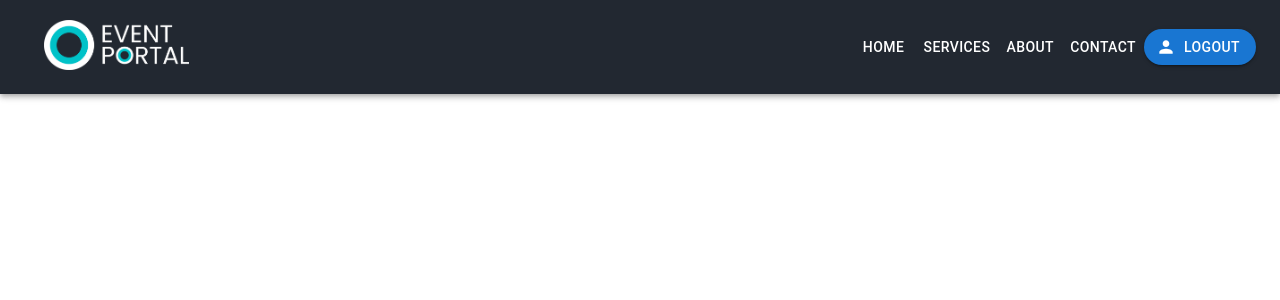
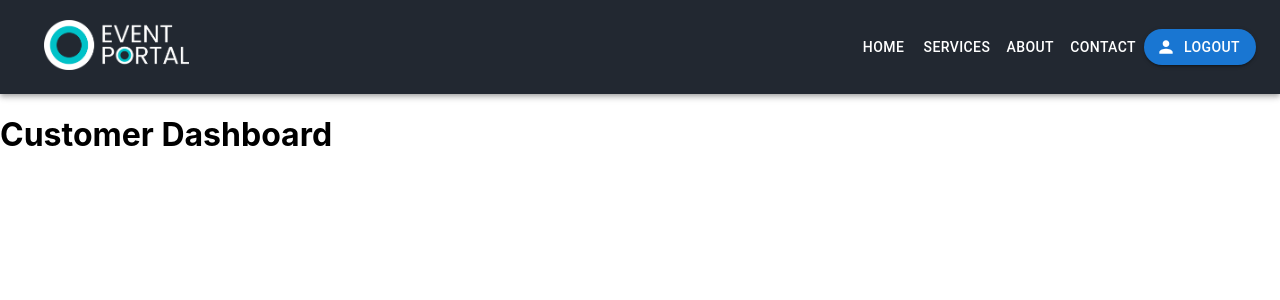
Before and after one commit to melanga/event_portal_client, a React (Create React App) app: page /dashboard in a window 1280 px wide. Shown: the top 300 px of the page. Built offline with nearby package versions, Linux system fonts and the light colour scheme; sample sign-in values are in the browser's storage.

Commit message:
added basic protective route

```diff
--- a/src/App.js
+++ b/src/App.js
@@ -7,37 +7,10 @@ import { Layout } from './components/Layout';
 import RegisterPage from './pages/auth/Register/RegisterPage';
 import { ToastContainer } from 'react-toastify';
 import 'react-toastify/dist/ReactToastify.css';
+import RequireAuth from './components/RequireAuth';
+import CustomerDashboard from './pages/dashboard/customerDashboard';
 
 function App() {
-    // eslint-disable-next-line no-unused-vars
-    // const [isAuthenticated, setIsAuthenticated] = useState(false);
-    // const checkAuthenticated = async () => {
-    //     try {
-    //         const token = localStorage.getItem('token');
-    //         if (token) {
-    //             const config = {
-    //                 headers: {
-    //                     Authorization: `Bearer ${token}`,
-    //                 },
-    //             };
-    //             const payload = await axios.get(
-    //                 'http://localhost:3000/api/v1/users/me',
-    //                 config
-    //             );
-    //             console.log(payload.data);
-    //             if (payload) {
-    //                 setIsAuthenticated(true);
-    //             }
-    //         }
-    //     } catch (e) {
-    //         console.log(e);
-    //     }
-    // };
-    //
-    // useEffect(() => {
-    //     checkAuthenticated().then((r) => {});
-    // }, []);
-
     return (
         <>
             <Router>
@@ -45,10 +18,7 @@ function App() {
                 <div className="container">
                     <Routes>
                         <Route path="/" element={<Layout />}>
-                            <Route
-                                path="/"
-                                element={<LandingPage isAuthenticated />}
-                            />
+                            <Route path="/" element={<LandingPage />} />
                             <Route exact path="login" element={<Login />} />
                             <Route
                                 exact
@@ -69,6 +39,12 @@ function App() {
                                     }
                                 />
                             </Route>
+                            <Route element={<RequireAuth />}>
+                                <Route
+                                    path="dashboard"
+                                    element={<CustomerDashboard />}
+                                />
+                            </Route>
                         </Route>
                     </Routes>
                 </div>
--- /dev/null
+++ b/src/components/RequireAuth.jsx
@@ -0,0 +1,16 @@
+import { Outlet, useNavigate } from 'react-router-dom';
+import { useSelector } from 'react-redux';
+import { useEffect } from 'react';
+
+const RequireAuth = ({ allowedRoles }) => {
+    const navigate = useNavigate();
+    const { user } = useSelector((state) => state.auth);
+    useEffect(() => {
+        if (!user) {
+            navigate('/login');
+        }
+    });
+    return <Outlet />;
+};
+
+export default RequireAuth;
--- /dev/null
+++ b/src/pages/dashboard/customerDashboard.jsx
@@ -0,0 +1,9 @@
+const CustomerDashboard = () => {
+    return (
+        <div>
+            <h1>Customer Dashboard</h1>
+        </div>
+    );
+};
+
+export default CustomerDashboard;
```
